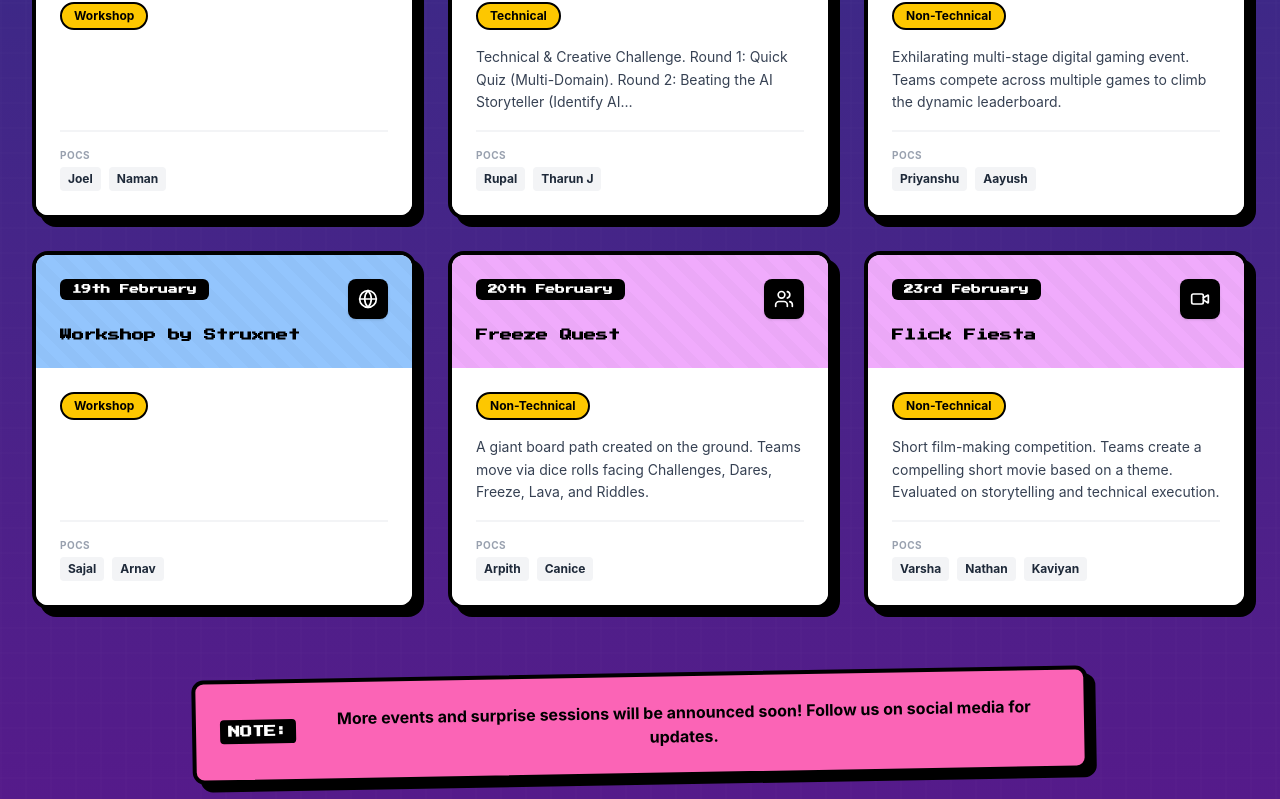
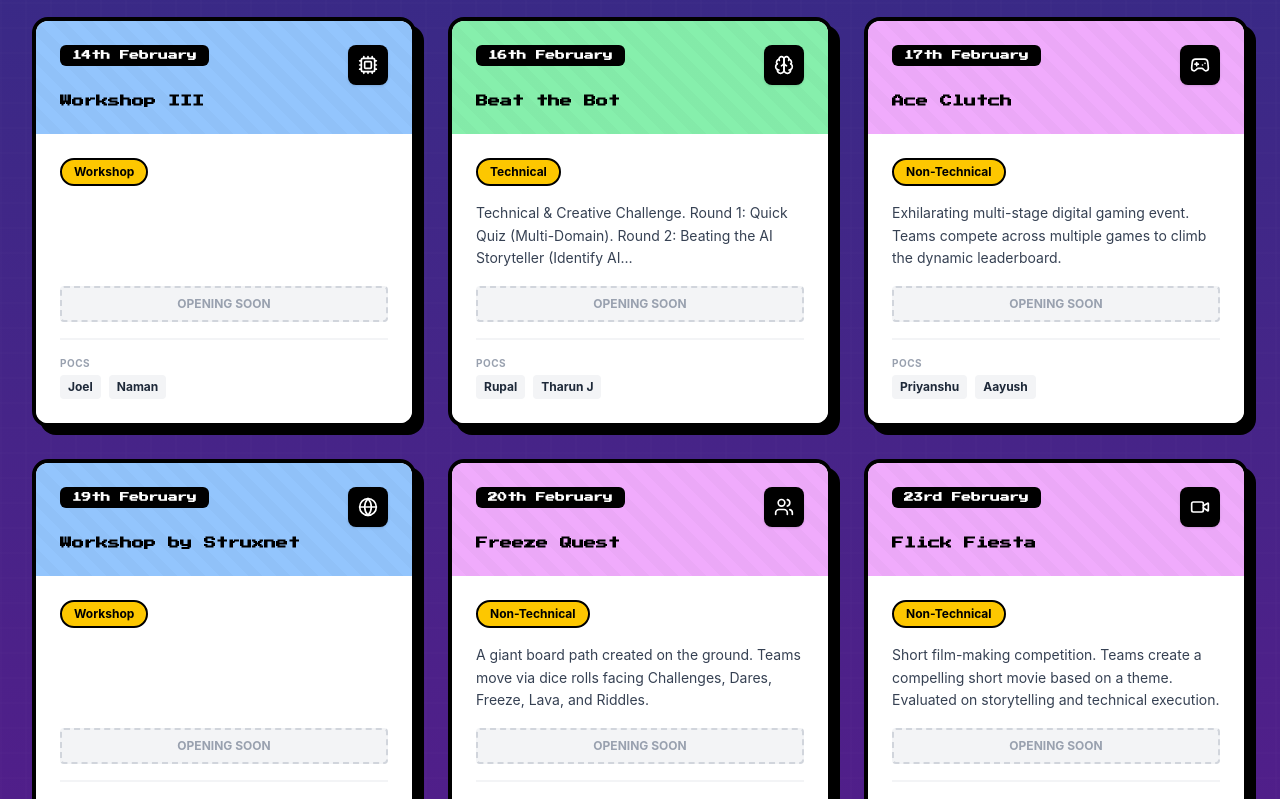
Before and after one commit to kenanpereira24-max/3rd_Time_Is_the_charm, a React (Vite) app: page / in a window 1280 px wide. Shown: the part 4619-5418 px from the top of the page. Built offline with nearby package versions, Linux system fonts and the light colour scheme.

Commit message:
minor changes to instagram link banner

```diff
--- a/src/app/components/EventsList.tsx
+++ b/src/app/components/EventsList.tsx
@@ -1,7 +1,7 @@
 import { useState, useEffect } from 'react';
 import {
   Code, Brain, Gamepad2, Globe, Mic, Coffee, Video, Users, Puzzle,
-  Lock, Terminal, Cpu, X, Calendar, Phone, Ticket, ExternalLink, Instagram
+  Lock, Terminal, Cpu, X, Calendar, Phone, Ticket, ExternalLink, Instagram, ArrowRight
 } from 'lucide-react';
 import { RetroHeading } from './ArcadeElements';
 import { FadeInUp, StaggerContainer, StaggerItem } from './ScrollAnimations';
@@ -28,9 +28,9 @@ function formatDate(dateStr: string) {
   return `${day}${suffix} ${monthNames[month]}`;
 }
 
-// --- DATA: Chronologically Sorted & Updated ---
+// --- DATA ---
 const events = [
-  // 1. Interaction Event (Feb 2)
+  // 1. Interaction Event
   {
     id: 'nt6',
     title: 'Interaction Event',
@@ -40,6 +40,7 @@ const events = [
     description: 'A fun interaction event to kick things off! Meet the teams, break the ice, and get ready for FOOBAR.',
     color: 'from-pink-500 to-rose-500',
     category: 'Non-Technical',
+    // 👇 PASTE LINK HERE. If "#", it shows "Opening Soon".
     registration_link: "#",
     pocs: [
       { name: 'Keren', phone: '+91 8129498109' },
@@ -47,7 +48,7 @@ const events = [
       { name: 'Lebina', phone: '+91 7695856564' }
     ]
   },
-  // 2. Workshop I (Feb 3)
+  // 2. Workshop I
   {
     id: 'w1',
     title: 'Workshop I',
@@ -63,7 +64,7 @@ const events = [
       { name: 'Naman', phone: '+91 8127390863' }
     ]
   },
-  // 3. Pitch or Perish (Feb 4)
+  // 3. Pitch or Perish
   {
     id: 'nt1',
     title: 'Pitch or Perish',
@@ -79,12 +80,12 @@ const events = [
       { name: 'Paul', phone: '+91 9606867886' }
     ]
   },
-  // 4. Trust Issues (Feb 5-6)
+  // 4. Trust Issues
   {
     id: 't3',
     title: 'Trust Issues',
     day: 'Thu-Fri',
-    date: '06-02-2026', // Updated to show 6th
+    date: '06-02-2026',
     icon: Lock,
     description: '',
     color: 'from-green-500 to-emerald-600',
@@ -95,7 +96,7 @@ const events = [
       { name: 'Canice', phone: '+91 7057569482' }
     ]
   },
-  // 5. Hackathon (Feb 7-9)
+  // 5. Hackathon
   {
     id: 't6',
     title: 'Hackathon',
@@ -105,6 +106,7 @@ const events = [
     description: 'Theme: Innovation for a Better Tomorrow. Day 1 (Prelims), Day 2 (Remote build), Day 3 (Finals). Solve real-world problem statements under 10 thematic areas.',
     color: 'from-green-500 to-emerald-600',
     category: 'Technical',
+    // EXAMPLE: Putting a link here
     registration_link: "#",
     pocs: [
       { name: 'Karthik', phone: '+91 7019348614' },
@@ -112,7 +114,7 @@ const events = [
       { name: 'Tharun(IT)', phone: '+91 7539932035' }
     ]
   },
-  // 6. Escape Room (Feb 10)
+  // 6. Escape Room
   {
     id: 'nt2',
     title: 'Escape Room',
@@ -128,7 +130,7 @@ const events = [
       { name: 'Keren', phone: '+91 8129498109' }
     ]
   },
-  // 7. Browser Blitz (Feb 11)
+  // 7. Browser Blitz
   {
     id: 't4',
     title: 'Browser Blitz',
@@ -144,7 +146,7 @@ const events = [
       { name: 'Arunima', phone: '+91 8794788693' }
     ]
   },
-  // 8. HackStorm (Feb 12)
+  // 8. HackStorm
   {
     id: 't5',
     title: 'HackStorm',
@@ -160,7 +162,7 @@ const events = [
       { name: 'Arnav', phone: '+91 9144914517' }
     ]
   },
-  // 9. Code Relay (Feb 13)
+  // 9. Code Relay
   {
     id: 't1',
     title: 'Code Relay: The Last Commit',
@@ -177,7 +179,7 @@ const events = [
       { name: 'Neha', phone: '+91 9390336410' }
     ]
   },
-  // 10. Workshop III (Feb 14)
+  // 10. Workshop III
   {
     id: 'w2',
     title: 'Workshop III',
@@ -193,7 +195,7 @@ const events = [
       { name: 'Naman', phone: '+91 8127390863' }
     ]
   },
-  // 11. Beat the Bot (Feb 16)
+  // 11. Beat the Bot
   {
     id: 't2',
     title: 'Beat the Bot',
@@ -206,10 +208,10 @@ const events = [
     registration_link: "#",
     pocs: [
       { name: 'Rupal', phone: '+91 9606998764' },
-      { name: 'Tharun J', phone: '+91 8904739898' }
+      { name: 'Tharun J', phone: '+91 7539932035' }
     ]
   },
-  // 12. Ace Clutch (Feb 17-18)
+  // 12. Ace Clutch
   {
     id: 'nt5',
     title: 'Ace Clutch',
@@ -225,7 +227,7 @@ const events = [
       { name: 'Aayush', phone: '+91 8588802698' }
     ]
   },
-  // 13. Workshop by Struxnet (Feb 19)
+  // 13. Workshop by Struxnet
   {
     id: 'w3',
     title: 'Workshop by Struxnet',
@@ -241,7 +243,7 @@ const events = [
       { name: 'Arnav', phone: '+91 9144914517' }
     ]
   },
-  // 14. Freeze Quest (Feb 20)
+  // 14. Freeze Quest
   {
     id: 'nt3',
     title: 'Freeze Quest',
@@ -257,7 +259,7 @@ const events = [
       { name: 'Canice', phone: '+91 7057569482' }
     ]
   },
-  // 15. Flick Fiesta (Feb 23)
+  // 15. Flick Fiesta
   {
     id: 'nt4',
     title: 'Flick Fiesta',
@@ -374,14 +376,10 @@ export function EventsList() {
                     }}></div>
 
                     <div className="relative z-10">
-
-                      {/* --- UPDATED HEADER LAYOUT --- */}
                       <div className="flex justify-between items-start mb-2">
-                        {/* Date is now at the top left, replacing the 'Day' badge */}
                         <span className="inline-block px-3 py-1 bg-black text-white text-xs font-bold rounded-md" style={{ fontFamily: '"Press Start 2P", cursive', fontSize: '0.6rem' }}>
                           {formatDate(event.date)}
                         </span>
-
                         <div className="w-10 h-10 bg-black flex items-center justify-center rounded-lg shadow-sm">
                           <Icon size={20} className="text-white" />
                         </div>
@@ -390,8 +388,6 @@ export function EventsList() {
                       <h3 className="text-lg font-bold mt-2" style={{ fontFamily: '"Press Start 2P", cursive', lineHeight: '1.4', fontSize: '0.75rem' }}>
                         {event.title}
                       </h3>
-                      {/* ----------------------------- */}
-
                     </div>
                   </div>
 
@@ -402,12 +398,32 @@ export function EventsList() {
                         {event.category}
                       </span>
                     </div>
-                    <p className="text-gray-700 leading-relaxed text-sm line-clamp-3 flex-grow">
+
+                    <p className="text-gray-700 leading-relaxed text-sm line-clamp-3 mb-4 flex-grow">
                       {event.description}
                     </p>
 
+                    {/* --- REGISTRATION BUTTON (IN CARD) --- */}
+                    <div className="mb-4">
+                       {event.registration_link && event.registration_link !== "#" ? (
+                         <a
+                           href={event.registration_link}
+                           target="_blank"
+                           rel="noopener noreferrer"
+                           onClick={(e) => e.stopPropagation()}
+                           className="inline-block w-full text-center py-2 bg-black text-white text-xs font-bold rounded hover:bg-gray-800 transition-colors"
+                         >
+                           REGISTER NOW
+                         </a>
+                       ) : (
+                         <div className="w-full text-center py-2 bg-gray-100 text-gray-400 text-xs font-bold rounded cursor-not-allowed border-2 border-dashed border-gray-300">
+                           OPENING SOON
+                         </div>
+                       )}
+                    </div>
+
                     {/* POC Names Only */}
-                    <div className="mt-4 pt-4 border-t-2 border-gray-100">
+                    <div className="pt-4 border-t-2 border-gray-100 mt-auto">
                       <p className="text-[10px] font-bold text-gray-400 uppercase tracking-wider mb-1">POCs</p>
                       <div className="flex flex-wrap gap-2">
                         {event.pocs.map((p: any, i: number) => (
@@ -424,15 +440,15 @@ export function EventsList() {
           })}
         </StaggerContainer>
 
-        {/* --- NEW SECTION: SOCIAL MEDIA & ANNOUNCEMENTS --- */}
+        {/* --- SOCIAL MEDIA & ANNOUNCEMENTS --- */}
         <FadeInUp delay={0.4}>
           <div className="mt-16 text-center space-y-8">
 
-            {/* Pink Note Banner */}
-            <div className="bg-pink-400 p-6 rounded-xl border-4 border-black shadow-[8px_8px_0px_0px_rgba(0,0,0,1)] max-w-4xl mx-auto transform -rotate-1 hover:rotate-0 transition-transform duration-300">
+            {/* NOTE BANNER - RESTORED: Reduced Width (max-w-3xl) & Height (p-3) */}
+            <div className="bg-pink-400 p-3 rounded-xl border-4 border-black shadow-[8px_8px_0px_0px_rgba(0,0,0,1)] w-full max-w-2xl mx-auto">
               <p className="text-sm md:text-base font-bold text-black flex items-center justify-center gap-3">
                 <span className="bg-black text-white px-2 py-1 rounded text-xs" style={{ fontFamily: '"Press Start 2P", cursive' }}>NOTE:</span>
-                More events and surprise sessions will be announced soon! Follow us on social media for updates.
+                 Follow our Instagram page for updates.
               </p>
             </div>
 
@@ -451,7 +467,6 @@ export function EventsList() {
                 </div>
               </a>
             </div>
-
           </div>
         </FadeInUp>
 
@@ -469,7 +484,6 @@ export function EventsList() {
             {/* Modal Content */}
             <div className="relative bg-white w-full max-w-2xl max-h-[85vh] flex flex-col rounded-3xl border-4 border-black shadow-[0_0_40px_rgba(255,255,0,0.5)] transform transition-all scale-100 animate-in fade-in zoom-in duration-200 overflow-hidden">
 
-              {/* Scrollable Container */}
               <div className="overflow-y-auto flex-1">
 
                 {/* Modal Header */}
@@ -509,7 +523,6 @@ export function EventsList() {
                 {/* Modal Body */}
                 <div className="p-8 bg-white">
 
-                  {/* --- CENTERED DATE --- */}
                   <div className="flex justify-center mb-8">
                     <div className="inline-flex items-center gap-4 p-4 bg-gray-50 rounded-xl border-2 border-gray-200 min-w-[200px] justify-center shadow-sm">
                       <Calendar className="text-purple-600" size={24} />
@@ -527,8 +540,38 @@ export function EventsList() {
                     </p>
                   </div>
 
-                  {/* MODAL POC SECTION */}
-                  <div className="border-t-2 border-gray-100 pt-6 mb-8">
+                  {/* --- MODAL VIEW: REGISTER BUTTON --- */}
+                  <div className="bg-yellow-400 p-6 rounded-2xl border-4 border-black text-center relative overflow-hidden mb-8">
+                      <div className="relative z-10">
+                         <h3 className="text-xl font-black mb-2 flex items-center justify-center gap-2" style={{ fontFamily: '"Press Start 2P", cursive', fontSize: '1rem' }}>
+                            <Ticket size={24} /> REGISTER
+                         </h3>
+
+                         {selectedEvent.registration_link && selectedEvent.registration_link !== "#" ? (
+                           <>
+                             <p className="font-bold mb-4">Secure your spot now!</p>
+                             <a
+                               href={selectedEvent.registration_link}
+                               target="_blank"
+                               rel="noopener noreferrer"
+                               className="inline-flex items-center gap-2 px-8 py-3 bg-black text-white font-bold rounded-lg hover:scale-105 transition-transform hover:bg-gray-900 border-b-4 border-gray-700 active:border-b-0 active:translate-y-1"
+                             >
+                               REGISTER NOW <ExternalLink size={16}/>
+                             </a>
+                           </>
+                         ) : (
+                           <button disabled className="px-6 py-3 bg-black text-white font-bold rounded-lg opacity-80 cursor-not-allowed">
+                             REGISTRATIONS OPENING SOON
+                           </button>
+                         )}
+                      </div>
+                      <div className="absolute inset-0 opacity-10" style={{
+                          backgroundImage: 'repeating-linear-gradient(-45deg, #000 0, #000 10px, transparent 10px, transparent 20px)'
+                      }}></div>
+                  </div>
+
+                  {/* POC SECTION */}
+                  <div className="border-t-2 border-gray-100 pt-6">
                     <h3 className="text-sm font-bold text-gray-500 uppercase tracking-wide mb-4">Event Coordinators</h3>
                     <div className="grid grid-cols-1 md:grid-cols-2 gap-4">
                       {selectedEvent.pocs.map((poc: any, i: number) => (
@@ -548,34 +591,6 @@ export function EventsList() {
                     </div>
                   </div>
 
-                  {/* REGISTRATION SECTION - DYNAMIC BUTTON */}
-                  <div className="bg-yellow-400 p-6 rounded-2xl border-4 border-black text-center relative overflow-hidden">
-                      <div className="relative z-10">
-                         <h3 className="text-xl font-black mb-2 flex items-center justify-center gap-2" style={{ fontFamily: '"Press Start 2P", cursive', fontSize: '1rem' }}>
-                            <Ticket size={24} /> REGISTER
-                         </h3>
-                         <p className="font-bold mb-4">Ready to participate? Secure your spot now!</p>
-
-                         {selectedEvent.registration_link && selectedEvent.registration_link !== "#" ? (
-                           <a
-                             href={selectedEvent.registration_link}
-                             target="_blank"
-                             rel="noopener noreferrer"
-                             className="inline-flex items-center gap-2 px-8 py-3 bg-black text-white font-bold rounded-lg hover:scale-105 transition-transform hover:bg-gray-900 border-b-4 border-gray-700 active:border-b-0 active:translate-y-1"
-                           >
-                             REGISTER NOW <ExternalLink size={16}/>
-                           </a>
-                         ) : (
-                           <button disabled className="px-6 py-3 bg-black text-white font-bold rounded-lg opacity-80 cursor-not-allowed hover:scale-105 transition-transform">
-                             REGISTRATIONS OPENING SOON
-                           </button>
-                         )}
-                      </div>
-                      <div className="absolute inset-0 opacity-10" style={{
-                          backgroundImage: 'repeating-linear-gradient(-45deg, #000 0, #000 10px, transparent 10px, transparent 20px)'
-                      }}></div>
-                  </div>
-
                 </div>
               </div>
             </div>
```
